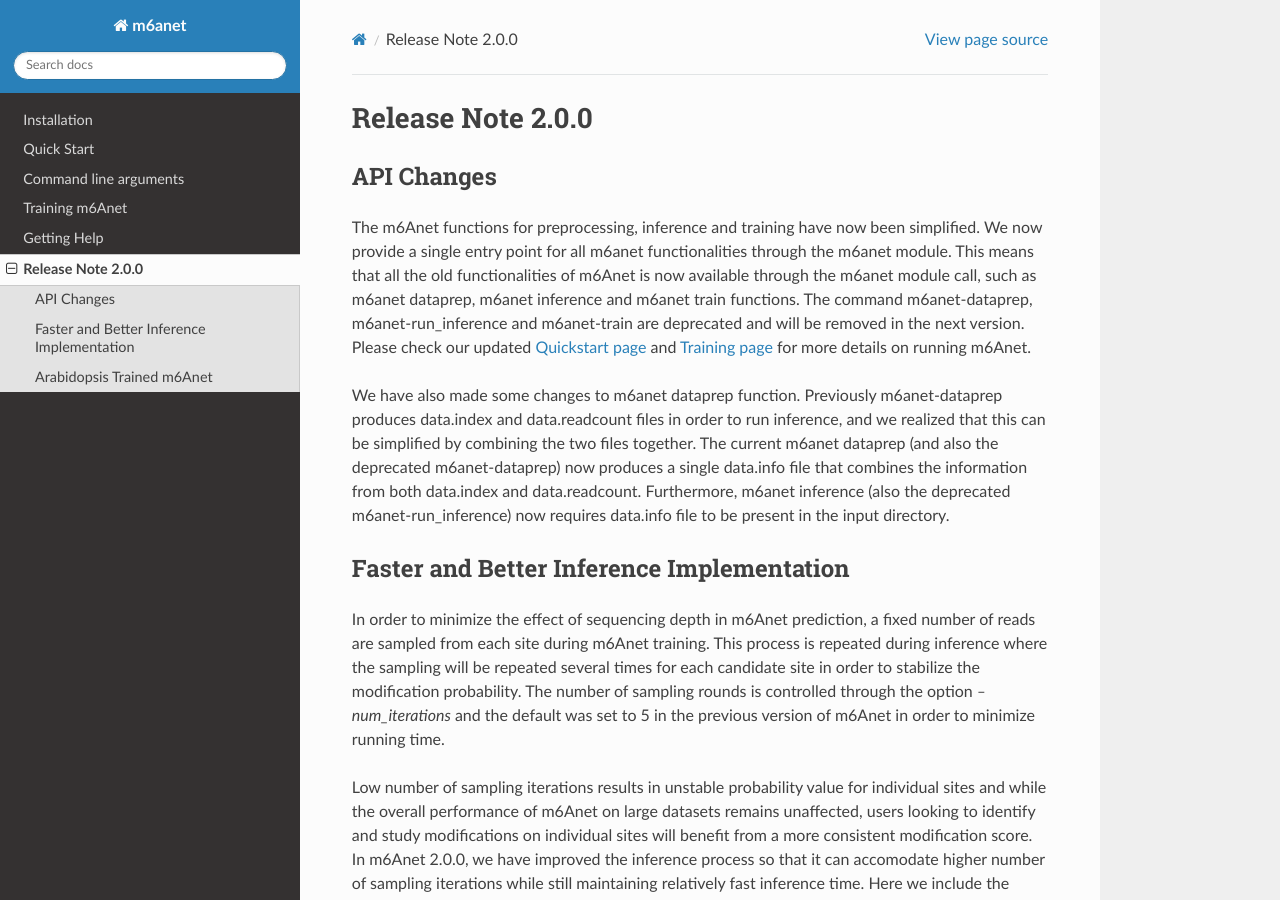
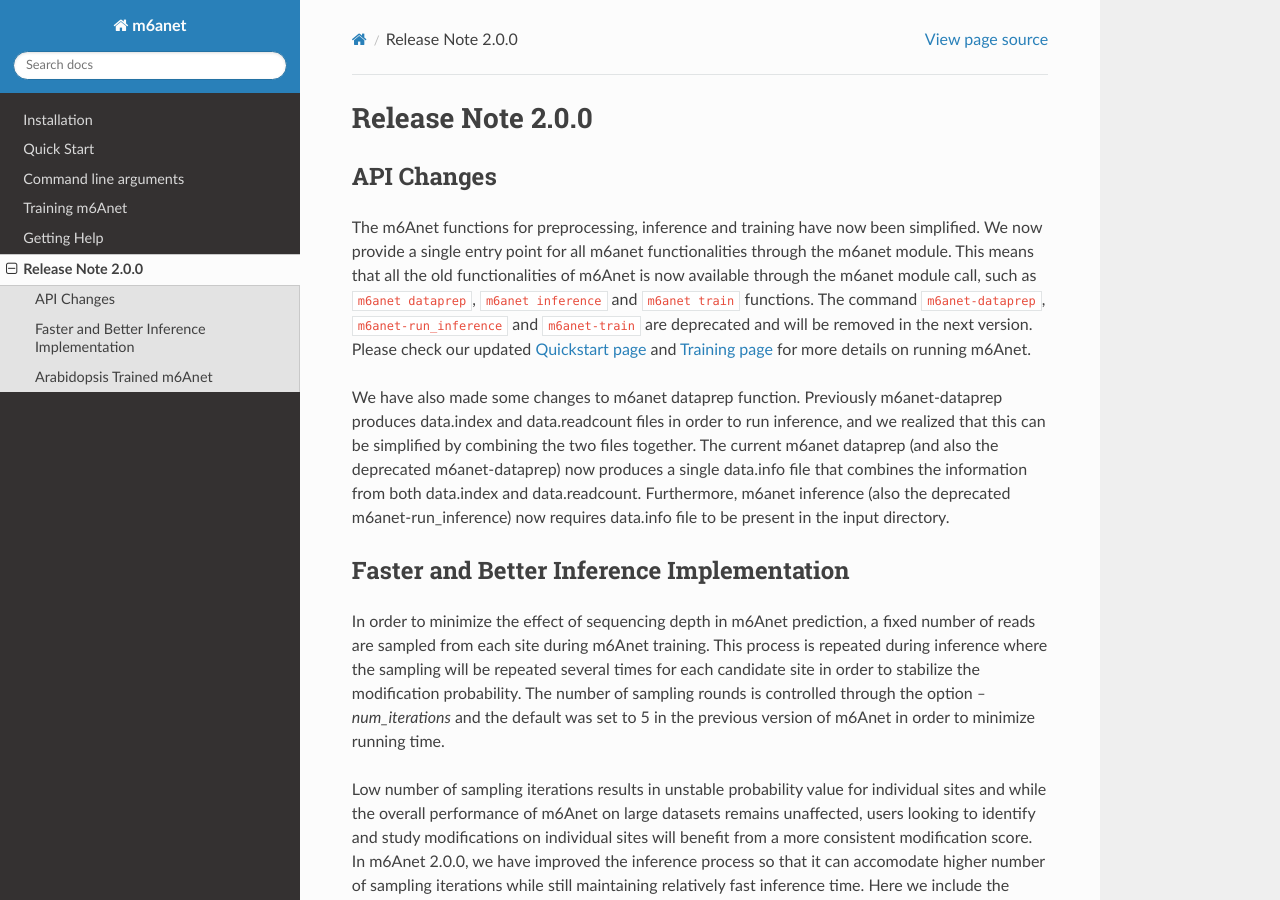
Before and after one commit to GoekeLab/m6anet, a Sphinx documentation site: the page built from docs/source/patch_notes.rst, in a window 1280 px wide and 900 px high. Built offline with Sphinx 7.4.7 and the Read the Docs theme 2.0.0, drawn with Linux system fonts in a browser that asks for light colours; some of the changed text lies outside the part shown.

```diff
--- a/docs/source/patch_notes.rst
+++ b/docs/source/patch_notes.rst
@@ -9,8 +9,8 @@ API Changes
 
 The m6Anet functions for preprocessing, inference and training have now been simplified. We now provide a single entry point for all m6anet functionalities through the m6anet module. This means
 that all the old functionalities of m6Anet is now available through the m6anet module call,
-such as m6anet dataprep, m6anet inference and m6anet train functions. The command m6anet-dataprep,
-m6anet-run_inference and m6anet-train are deprecated and will be removed in the next version. Please check our updated :ref:`Quickstart page <quickstart>`
+such as ``m6anet dataprep``, ``m6anet inference`` and ``m6anet train`` functions. The command ``m6anet-dataprep``,
+``m6anet-run_inference`` and ``m6anet-train`` are deprecated and will be removed in the next version. Please check our updated :ref:`Quickstart page <quickstart>`
 and :ref:`Training page <training>` for more details on running m6Anet.
 
 We have also made some changes to m6anet dataprep function. Previously m6anet-dataprep produces data.index and data.readcount files in order to run inference,
```
Also changed, not shown: other parts of docs/source/patch_notes.rst (+2 -2 lines).
